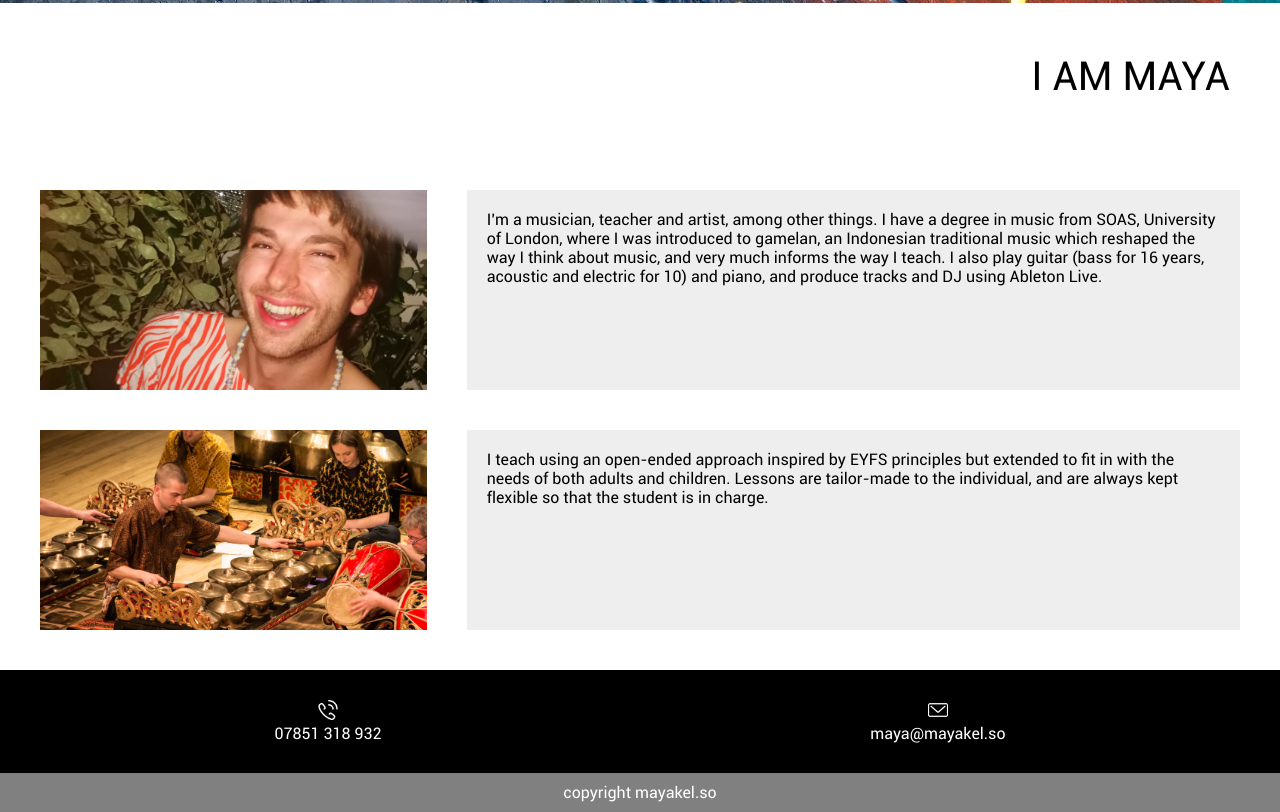
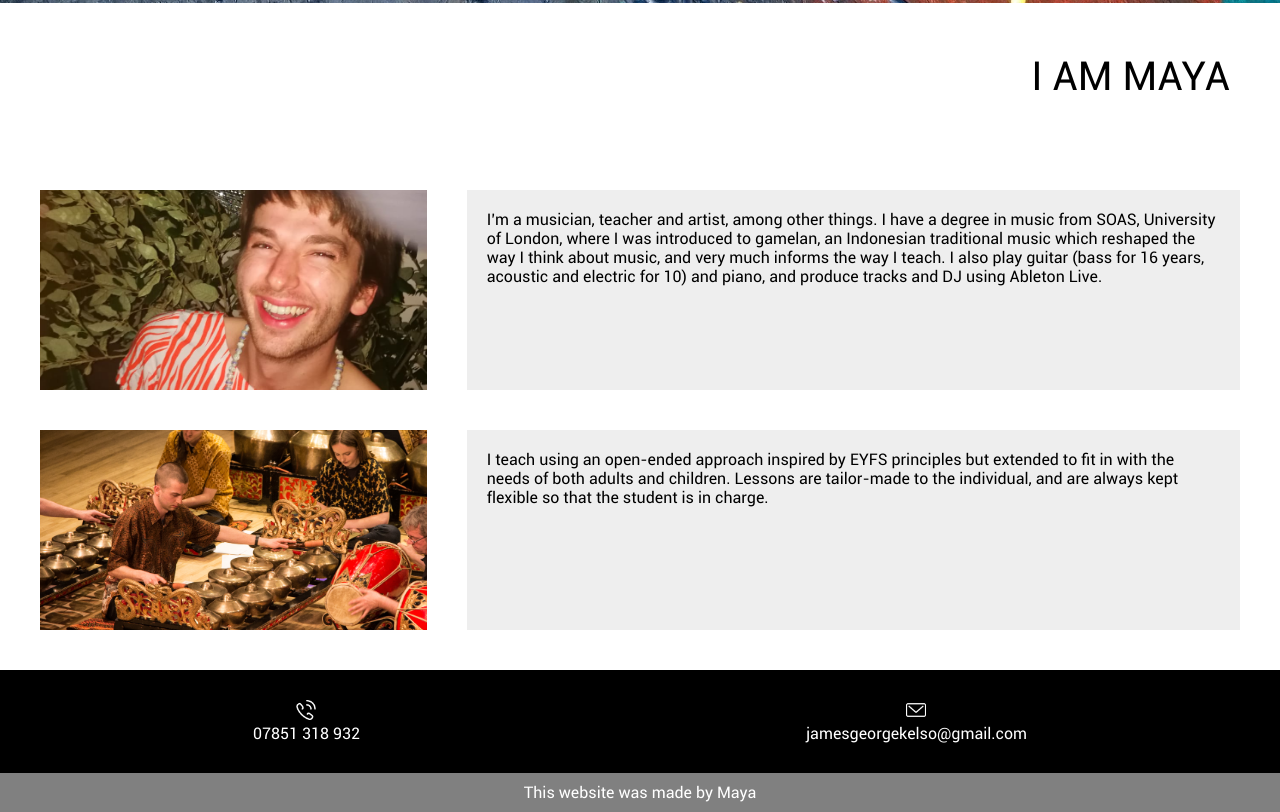
Before and after one commit to mayakelso/mayakelso.com, a plain HTML site: page index.html in a window 1280 px wide. Shown: the part 797-1609 px from the top of the page. Drawn offline with Linux system fonts and the light colour scheme.

Commit message:
Add files via upload

```diff
--- a/index.html
+++ b/index.html
@@ -20,27 +20,6 @@
             <img src="images/icons/scrolldown.png"></a>
         </div>
     </header>
-    <!-- <section class="about" id="about">
-        <div class="about-title">about</div>
-        <div class="about-bio">Maya is a BA Music graduate with 16 years musical experience behind her. She plays
-            guitars, piano, gamelan, clarinet. She sings and produces using Ableton Live.</div>
-        <div class="about-figures">
-            <figure>
-                <img src="images/gamelan.jpg">
-                <figcaption>open-ended play-based music-skills lessons with young children</figcaption>
-            </figure>
-            <figure>
-                <img src="images/rbg.jpg">
-                <figcaption>Support with projects, recording and producing advice, student led session for adults
-                </figcaption>
-            </figure>
-            <figure>
-                <img src="images/setup1.jpg">
-                <figcaption>Maya will record and produce your tracks, supporting you in your creative projects
-                </figcaption>
-            </figure>
-        </div>
-    </section> -->
     <section class="about" id="about">
         <div class="about-title">I AM MAYA</div>
         <div class="wrapper">
@@ -63,11 +42,11 @@
         </figure>
         <figure>
             <img src="images/icons/mail.png">
-            <figcaption>maya@mayakel.so</figcaption>
+            <figcaption>jamesgeorgekelso@gmail.com</figcaption>
         </figure>
     </section>
     <footer>
-        copyright mayakel.so
+        This website was made by Maya
     </footer>
 </body>
 
--- a/main.css
+++ b/main.css
@@ -68,50 +68,12 @@ a{
         }
 }
 /*ABOUT*/
-/* .about{
-    color:gray;
-    font-family:'Roboto', 'Open-Sans', sans-serif;
-    padding:50px;
-    height:75vh;
-    background-color:grey;
-}
-.about-title{
-    text-align:center;
-    display:inline-block;
-    font-size:50pt;
-    text-transform:uppercase;
-}
-.about-bio{
-    background-color:white;
-    color:grey;
-    border-radius:3px;
-    padding:20px;
-    margin:50px;
-}
-.about-figures{
-    display:flex;
-    flex-direction:row;
-}
-.about figure{
-    margin:auto;
-    text-transform:capitalize;
-    width: 350px;
-    text-align:center;
-}
-.about figure img{
-    border-radius:3px;
-    width: 350px;
-    height:200px
-} */
-.about{
-}
 .wrapper{
     display:grid;
     grid-template-columns:1fr 2fr;
     grid-gap:40px;
     margin:40px;
 }
-
 .about-title{
     padding:50px;
     text-align:right;
@@ -125,9 +87,6 @@ a{
 .about-bio{
     background-color:#eee;
     padding:20px;
-}
-.grid-reverse{
-
 }
 /*CONTACT*/
 .contact{
```
Also changed, not shown: 1 other file.
